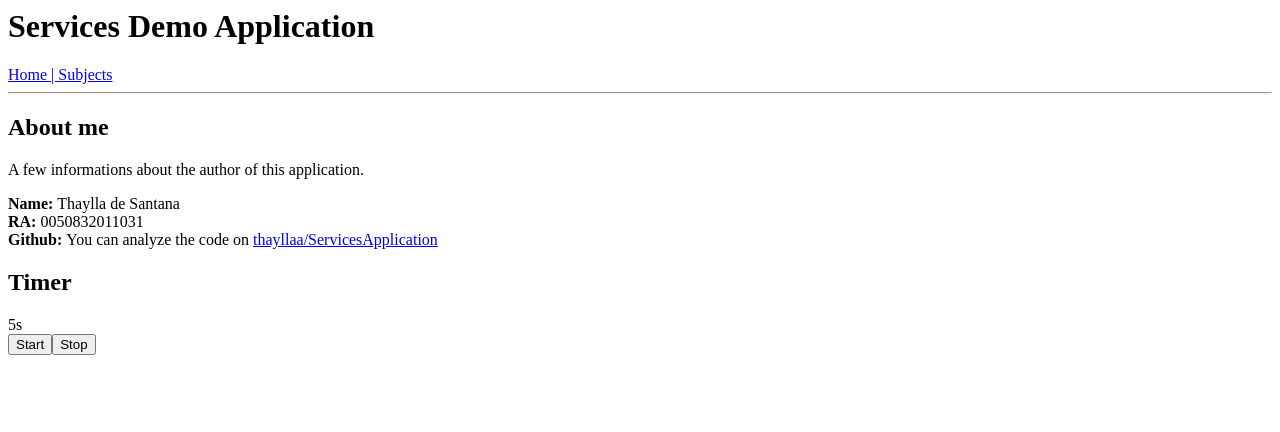
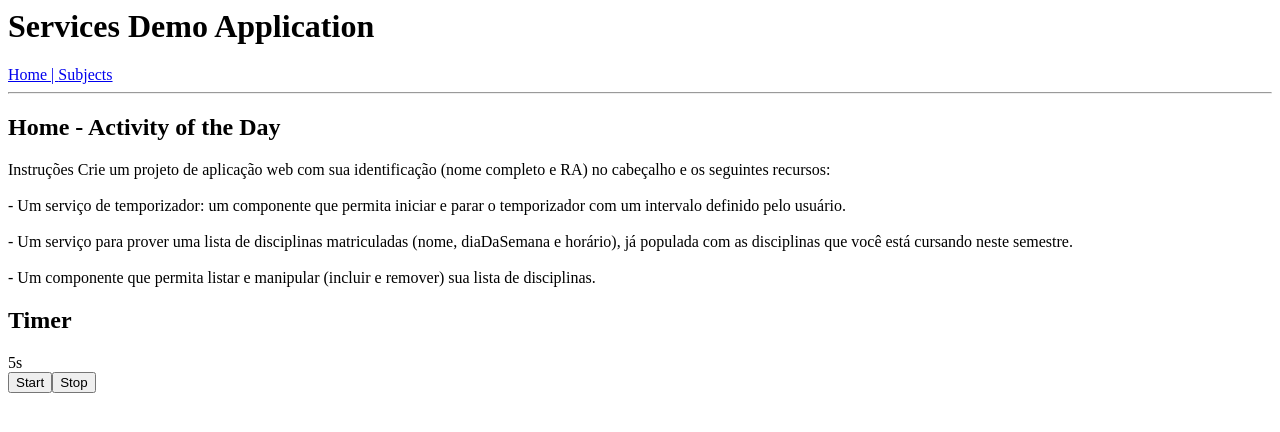
Before and after one commit to thayllaa/ServicesApplication, an Angular app: page / in a window 1280 px wide. Shown: the top 432 px of the page. Built offline with nearby package versions, Linux system fonts and the light colour scheme.

Commit message:
2 files modified, 3 added

```diff
--- a/src/app/home/home.component.html
+++ b/src/app/home/home.component.html
@@ -1,21 +1,12 @@
-<h2> About me </h2>
+<h2> Home - Activity of the Day </h2>
 
 <p>
-  A few informations about the author of this application.
-</p>
-
-<p>
-  <strong> Name: </strong>
-  Thaylla de Santana
-  <br>
-  <strong> RA: </strong>
-  0050832011031
-  <br>
-  <strong> Github: </strong>
-  You can analyze the code on
-  <a href="https://github.com/thayllaa/ServicesApplication" target="_blank">
-    thayllaa/ServicesApplication
-  </a>
+Instruções
+Crie um projeto de aplicação web com sua identificação (nome completo e RA) no cabeçalho e os seguintes recursos:
+<br>
+<br>- Um serviço de temporizador: um componente que permita iniciar e parar o temporizador com um intervalo definido pelo usuário.<br>
+<br>- Um serviço para prover uma lista de disciplinas matriculadas (nome, diaDaSemana e horário), já populada com as disciplinas que você está cursando neste semestre.<br>
+<br>- Um componente que permita listar e manipular (incluir e remover) sua lista de disciplinas.
 </p>
 
 <h2> Timer </h2>
--- a/src/app/subjects.service.ts
+++ b/src/app/subjects.service.ts
@@ -6,9 +6,7 @@ interface Subject {
 
 @Injectable()
 export class SubjectsService {
-  list: Array<Subject> = [
-    {},
-  ];
+  list: Array<Subject> = [];
 
   constructor() {}
 
```
Also changed, not shown: src/app/about-me/about-me.component.html (added, +19 -0 lines), src/app/about-me/about-me.component.ts (added, +15 -0 lines), src/app/about-me/about-me.component.css (added).
